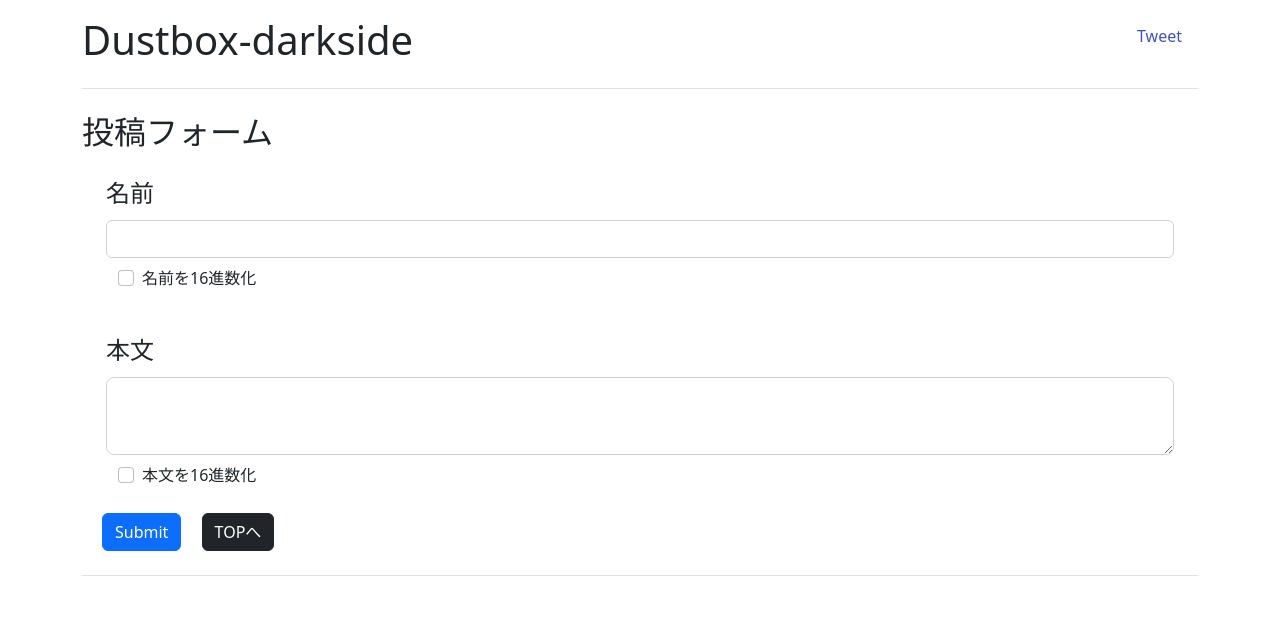
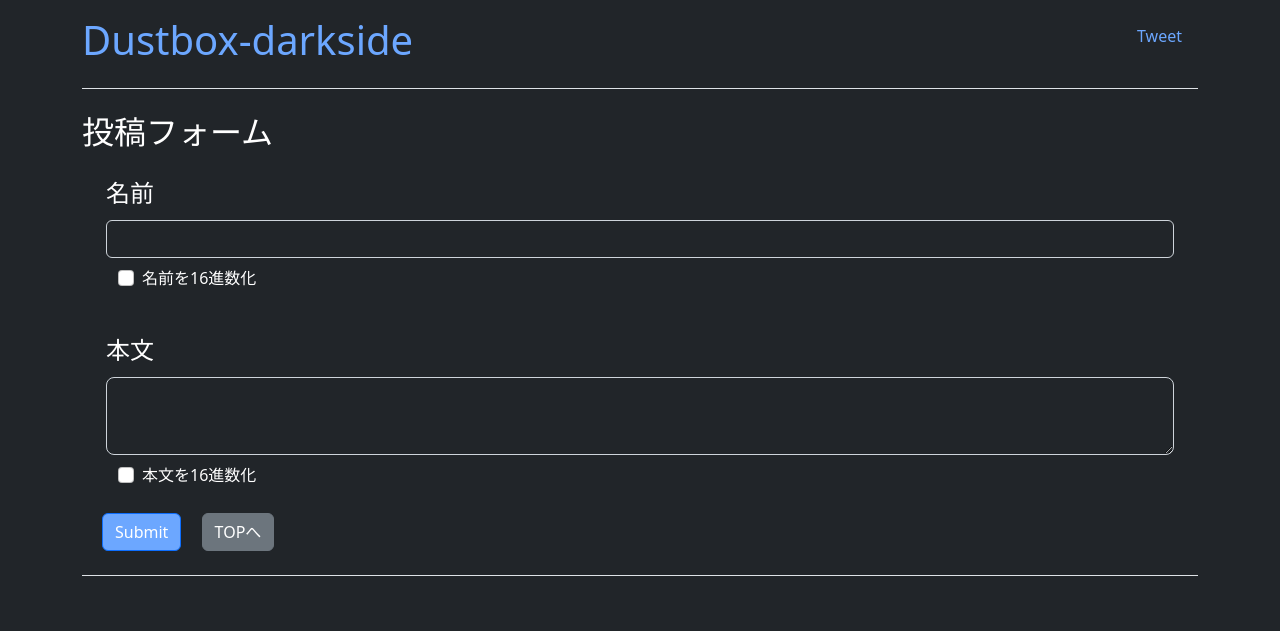
Before and after one commit to crashRT/dustbox, a Django app: page /add in a window 1280 px wide. Shown: the top 631 px of the page. Run offline with Django 4.2, Linux system fonts and the light colour scheme.

Commit message:
dark theme

```diff
--- a/static/css/style.css
+++ b/static/css/style.css
@@ -22,7 +22,7 @@
     --bs-gray-700: #495057;
     --bs-gray-800: #343a40;
     --bs-gray-900: #212529;
-    --bs-primary: #0d6efd;
+    --bs-primary: #6ca7ff;
     --bs-secondary: #6c757d;
     --bs-success: #198754;
     --bs-info: #0dcaf0;
@@ -61,12 +61,25 @@
     --bs-border-radius-xl: 1rem;
     --bs-border-radius-2xl: 2rem;
     --bs-border-radius-pill: 50rem;
-    --bs-link-color: #3f53b3;
-    --bs-link-hover-color: #B3505F;
+    --bs-link-color: #6ca7ff;
+    --bs-link-hover-color: #ffc107;
     --bs-code-color: #d63384;
     --bs-highlight-bg: #fff3cd;
 }
 
 .nav-link.active {
-    background-color: var(--bs-link-color) !important;
+    background-color: var(--bs-primary) !important;
 }
+
+.text-primary{
+    color: var(--bs-primary) !important;
+}
+
+.btn-primary{
+    background-color: var(--bs-primary);
+}
+
+.form-control, .form-control:focus{
+    color: var(--bs-white) ;
+    background-color: var(--bs-dark) ;
+}
--- a/templates/base.html
+++ b/templates/base.html
@@ -19,7 +19,7 @@
     {% endblock header %}
 </head>
 
-<body>
+<body class="bg-dark text-white">
 
     {% include 'header.html' %}
 
--- a/templates/form.html
+++ b/templates/form.html
@@ -44,10 +44,10 @@
             </div>
             <div class="container">
                 {% if notice %}
-                <p class="text-danger ms-3">{{notice}}</p>
+                <p class="text-warning ms-3">{{notice}}</p>
                 {% endif %}
                 <button type="submit" class="btn btn-primary mx-2" name="submit">Submit</button>
-                <a href="{% url 'post_list' %}" class="btn btn-dark mx-2">TOPへ</a>
+                <a href="{% url 'post_list' %}" class="btn btn-secondary mx-2">TOPへ</a>
             </div>
         </form>
     </div>
--- a/templates/header.html
+++ b/templates/header.html
@@ -1,7 +1,7 @@
 <div class="container">
     <header class="d-flex flex-wrap justify-content-center py-3 mb-4 border-bottom">
         <a href="/" class="d-flex align-items-center mb-3 mb-md-0 me-md-auto text-dark text-decoration-none">
-            <h1>Dustbox-darkside</h1>
+            <h1 class="text-primary">Dustbox-darkside</h1>
         </a>
 
         <ul class="nav nav-pills">
--- a/templates/list.html
+++ b/templates/list.html
@@ -11,9 +11,9 @@
     <div class="row row-cols-1 row-cols-sm-2 row-cols-md-3 g-3">
         {% for post in posts_list%}
         <div class="col">
-            <div class="card shadow-sm h-100">
+            <div class="card text-white bg-dark border-secondary shadow-sm h-100">
                 <div class="card-body">
-                    <p class="h5">{{post.user}}</p>
+                    <p class="h5 text-primary">{{post.user}}</p>
                     <p class="small text-muted text-end align-bottom">{{post.posted_at}}</p>
                     <hr />
                     <p>{{post.text}}</p>
```
